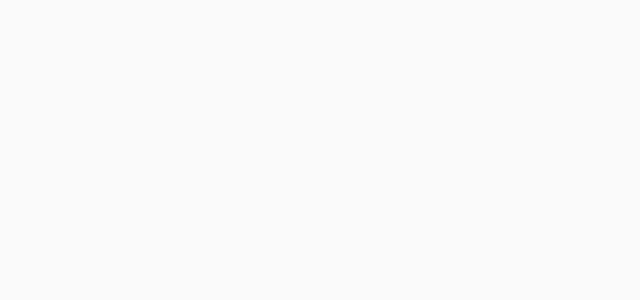
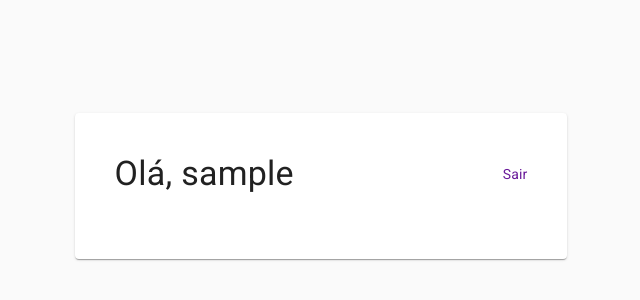
Before and after one commit to pedrov4z/material-ui-login, a React (Create React App) app in the folder web/: page /dashboard in a window 1280 px wide. Shown: the part 214-514 px from the top of the page, without its empty margins (319-959 px from the left). Built offline with nearby package versions, Linux system fonts and the light colour scheme; sample sign-in values are in the browser's storage; the HTML template or start-up script is replaced by a standard one.

Commit message:
fix: url and storaged user info

```diff
--- a/web/src/contexts/AuthContext.tsx
+++ b/web/src/contexts/AuthContext.tsx
@@ -5,7 +5,7 @@ import api from '../services/api'
 interface AuthContextData {
   signed: boolean
   token: string
-  user: user | null
+  user: user
   emailError: string
   passwordError: string
   signIn(email: string, password: string, rememberMe: Boolean): Promise<void>
@@ -25,17 +25,19 @@ const AuthContext = createContext<AuthContextData>({} as AuthContextData)
 
 export const AuthProvider: React.FC = ({ children }) => {
   const [token, setToken] = useState('')
-  const [user, setUser] = useState<user | null>(null)
+  const [user, setUser] = useState<user>({} as user)
+  const [signed, setSigned] = useState(false)
+
   const [emailError, setEmailError] = useState('')
   const [passwordError, setPasswordError] = useState('')
 
   useEffect(() => {
-    if(localStorage.getItem('rememberMe')) {
+    if(localStorage.getItem('userID')) {
       const id = parseInt(localStorage.getItem('userID') as string)
       const email = localStorage.getItem('userEmail')
       const name = localStorage.getItem('userName')
-      const role = localStorage.getItem('role')
-      const token = localStorage.getItem('token')
+      const role = localStorage.getItem('userRole')
+      const token = localStorage.getItem('userToken')
 
       api.defaults.headers.Authorization = `Bearer ${token}`
 
@@ -43,6 +45,7 @@ export const AuthProvider: React.FC = ({ children }) => {
         id, email, name, role
       } as user)
       setToken(token as string)
+      setSigned(true)
     }
   }, [])
 
@@ -53,7 +56,8 @@ export const AuthProvider: React.FC = ({ children }) => {
 
   function signOut() {
     localStorage.clear()
-    window.location.reload()
+    api.defaults.headers.Authorization = undefined
+    setSigned(false)
   }
 
   async function signIn(email: string, password: string, rememberMe: Boolean) {
@@ -66,18 +70,18 @@ export const AuthProvider: React.FC = ({ children }) => {
         if (response.status === 200) {
           const { user, token } = response.data
           if(rememberMe) {
-            localStorage.setItem('rememberMe', 'yes, please :)')
             if (user !== null) {
               localStorage.setItem('userID', user.id.toString())
               localStorage.setItem('userEmail', user.email.toString())
               localStorage.setItem('userName', user.name.toString())
               localStorage.setItem('userRole', user.role.toString())
             }
-            localStorage.setItem('token', token)
+            localStorage.setItem('userToken', token)
           }
           api.defaults.headers.Authorization = `Bearer ${token}`
           setUser(user)
           setToken(token)
+          setSigned(true)
         }
       })
       .catch((error) => {
@@ -97,7 +101,7 @@ export const AuthProvider: React.FC = ({ children }) => {
   return (
     <AuthContext.Provider
       value={{
-        signed: !!user,
+        signed,
         token,
         user,
         emailError,
--- a/web/src/pages/Dashboard/index.tsx
+++ b/web/src/pages/Dashboard/index.tsx
@@ -16,14 +16,14 @@ interface client {
 }
 
 const Dashboard: React.FC = () => {
-  const classes = useStyles()
+  const { user, signOut } = useAuthContext()
 
   const [clients, setClients] = useState([])
 
-  const { user, signOut } = useAuthContext()
+  const classes = useStyles()
 
   useEffect(() => {
-    if (user && user.role === 'ADMIN') {
+    if (user.role === 'ADMIN') {
       api
         .get('clients')
         .then((response) => {
@@ -33,14 +33,13 @@ const Dashboard: React.FC = () => {
           alert(error)
         })
     }
-    // eslint-disable-next-line
-  }, [])
+  }, [user])
 
   return (
     <Container className={classes.dashboardPageContainer}>
       <Paper className={classes.paper}>
         <Box className={classes.titleBar}>
-          <Typography variant="h4">Olá, {user && user.name}</Typography>
+          <Typography variant="h4">Olá, {user.name}</Typography>
 
           <Link className={classes.link} onClick={signOut}>
             Sair
@@ -48,13 +47,11 @@ const Dashboard: React.FC = () => {
         </Box>
 
         <Box mt={3}>
-          {clients.length > 0 && <Typography variant="h6">Clientes</Typography>}
-          {clients &&
-            clients.map((client: client) => (
-              <Box key={client.id}>
-                <Typography>{client.name}</Typography>
-              </Box>
-            ))}
+          {clients.map((client: client) => (
+            <Box key={client.id}>
+              <Typography>{client.name}</Typography>
+            </Box>
+          ))}
         </Box>
       </Paper>
     </Container>
--- a/web/src/routes.tsx
+++ b/web/src/routes.tsx
@@ -1,5 +1,5 @@
 import React from 'react'
-import { BrowserRouter, Route } from 'react-router-dom'
+import { BrowserRouter, Route, Redirect } from 'react-router-dom'
 
 import Dashboard from './pages/Dashboard'
 import Login from './pages/Login'
@@ -11,7 +11,17 @@ const Routes: React.FC = () => {
 
   return(
     <BrowserRouter>
-      <Route exact path="/" component={signed ? Dashboard : Login} />
+      <Route exact path="/" component={Login}>
+        {signed && (
+          <Redirect to="/dashboard" />
+        )}
+      </Route>
+
+      <Route path="/dashboard" component={Dashboard}>
+        {!signed && (
+          <Redirect to="/" />
+        )}
+      </Route>
     </BrowserRouter>
   )
 }
```
